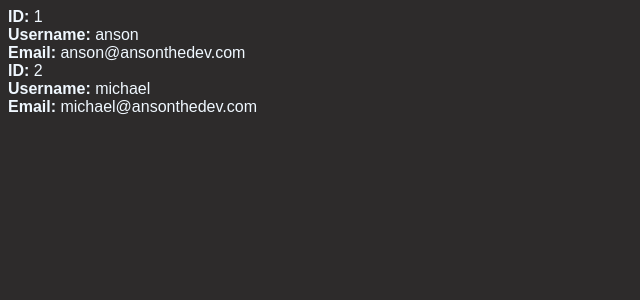
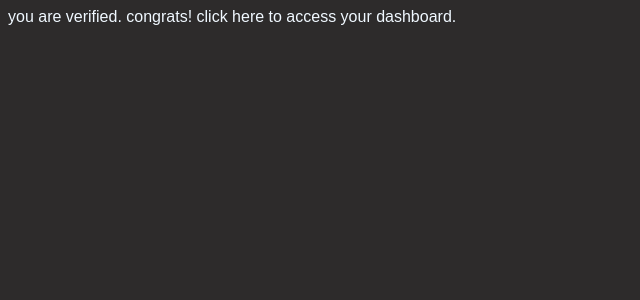
Before and after one commit to superyaooo/react-full-course, a React (Vite) app: page / in a window 1280 px wide. Shown: the top 300 px of the page, without its empty margins (0-640 px from the left). Built offline with nearby package versions, Linux system fonts and the light colour scheme.

Commit message:
conditional rendering

```diff
--- a/src/App.jsx
+++ b/src/App.jsx
@@ -1,24 +1,34 @@
-import { UserDetails } from "./components/UserDetails";
+export default function App() {
+    const USER_STATUS = 'VERIFIED';
 
-export default function App() {
-    const mockUsers = [
-        {
-            id: 1,
-            username: "anson",
-            email: "anson@ansonthedev.com"
-        },
-        {
-            id: 2,
-            username: "michael",
-            email: "michael@ansonthedev.com"
-        }
-    ];
-
-    return (
-        <div>
-            {mockUsers.map((user) => {
-                return <UserDetails key={user.id} user={user}/>;
-            })}
-        </div>
-    );
+    switch(USER_STATUS) {
+        case 'NOT_VERIFIED':
+            return (
+                <div>
+                    <span>
+                        you are not verified.
+                    </span>
+                </div>
+            );
+        case 'VERIFIED':
+            return (
+                <div>
+                    <span>
+                        you are verified. congrats! click here to access your dashboard.
+                    </span>
+                </div>
+            );
+        case 'ACCOUNT_DISABLED':
+            return (
+                <div>
+                    <span>account disabled</span>
+                </div>
+            );
+        default:
+            return (
+                <div>
+                    <span>please contact admin.</span>
+                </div>
+            );
+    }
 }
```
